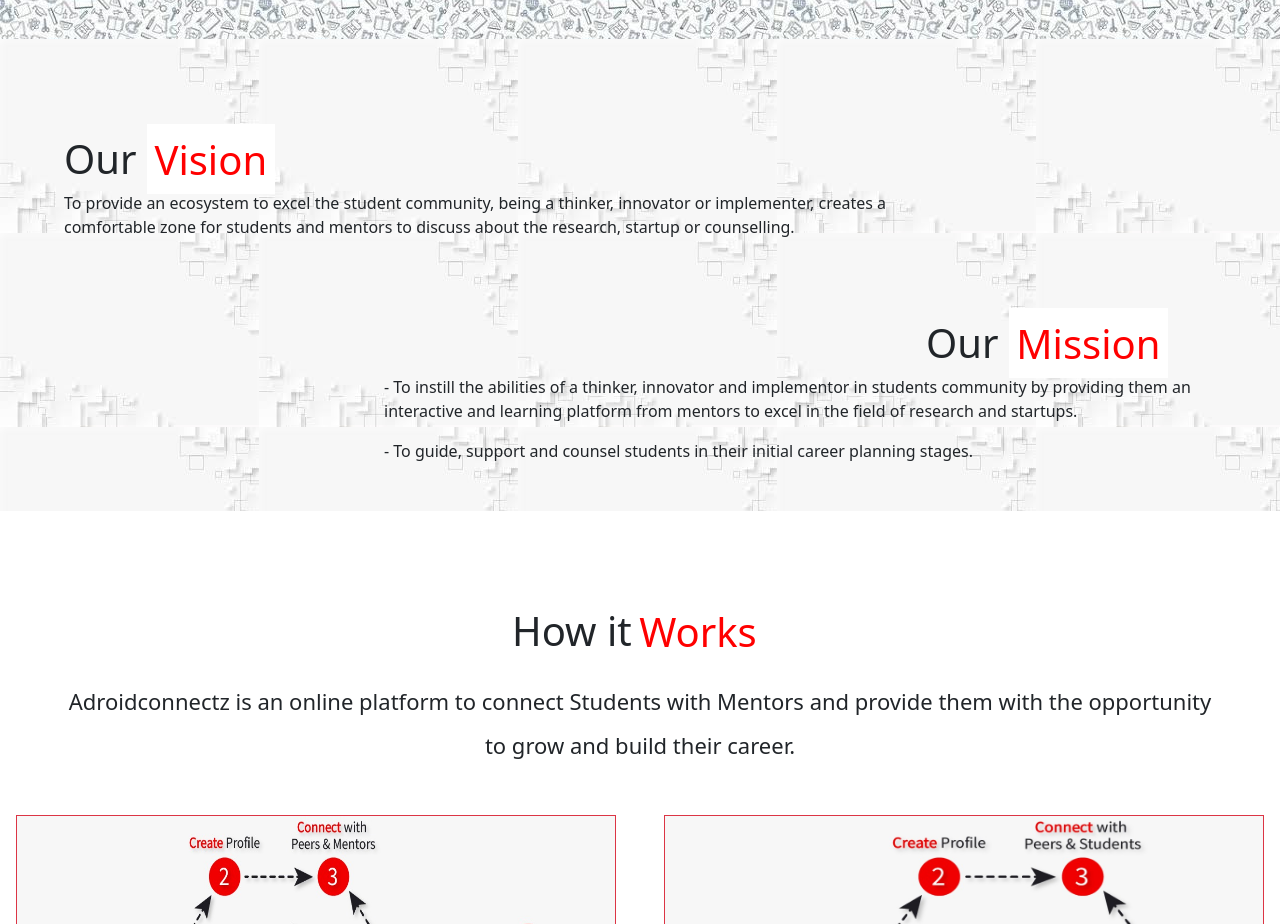
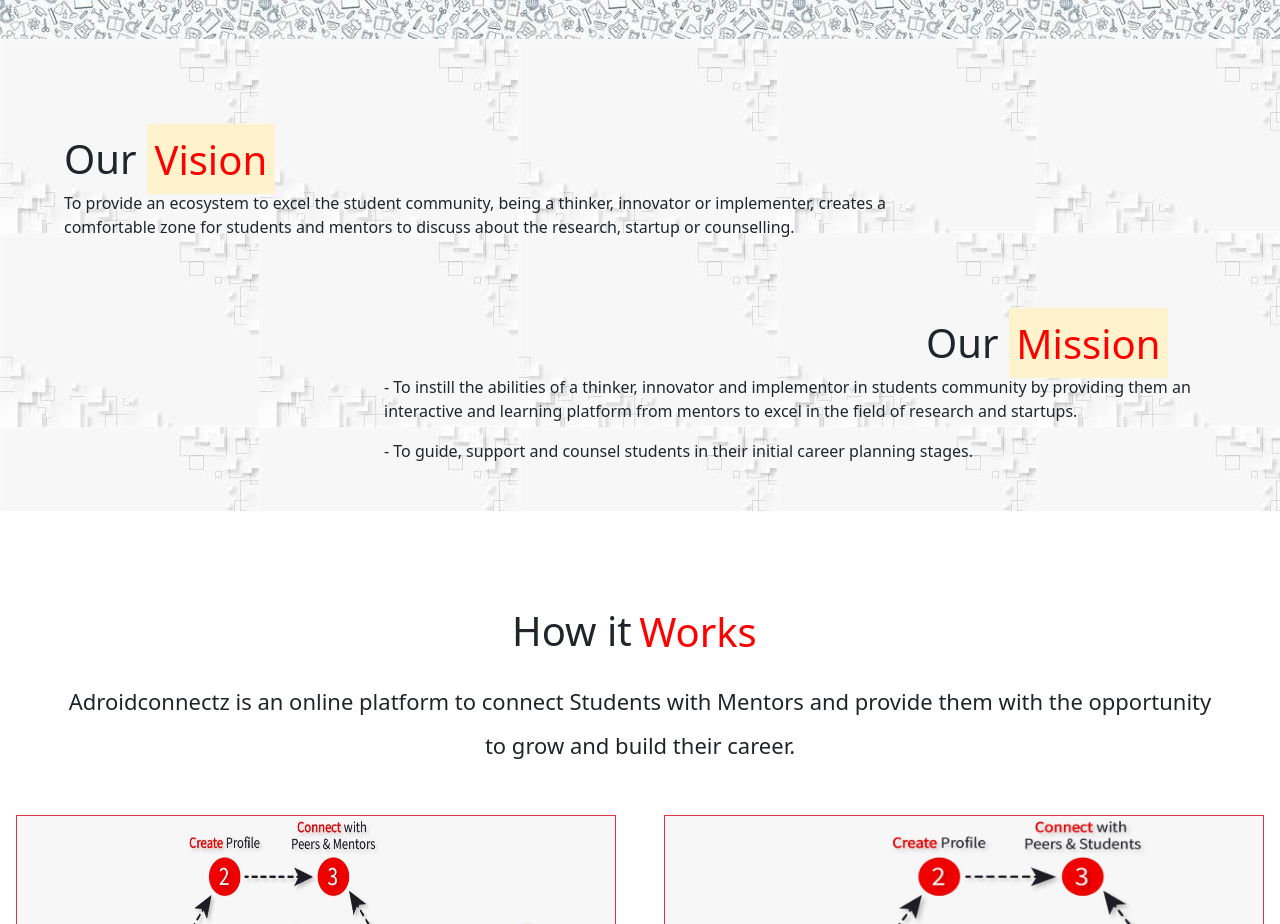
Before and after one commit to tv786/Adroidconnectz, a React (Create React App) app: page /contact in a window 1280 px wide. Shown: the part 2120-3044 px from the top of the page. Built offline with nearby package versions, Linux system fonts and the light colour scheme.

Commit message:
bg color for VisMis

```diff
--- a/src/components/VisMis.js
+++ b/src/components/VisMis.js
@@ -3,14 +3,14 @@
     return(
         <div className="mb-5" style={{overflow:"hidden",backgroundImage: `url(${write})`}}>
             <div className="float-start ms-5 ps-3 pt-5 pb-3" style={{marginRight:"30%"}}>
-                <h1 className="pt-5">Our  <mark style={{color:"red", backgroundColor:"white"}}>
+                <h1 className="pt-5">Our  <mark style={{color:"red", backgroundColor:"none"}}>
 
 Vision
 </mark></h1>
                 <p>To provide an ecosystem to excel the student community, being a thinker, innovator or implementer, creates a comfortable zone for students and mentors to discuss about the research, startup or counselling.</p>
             </div>
             <div className="float-end me-5 pe-3 pt-5 pb-5" style={{marginLeft:"30%"}}>
-                <h1 className="float-end pe-5">Our  <mark style={{color:"red", backgroundColor:"white"}}>
+                <h1 className="float-end pe-5">Our  <mark style={{color:"red", backgroundColor:"none"}}>
 
 Mission
 </mark></h1>
```
